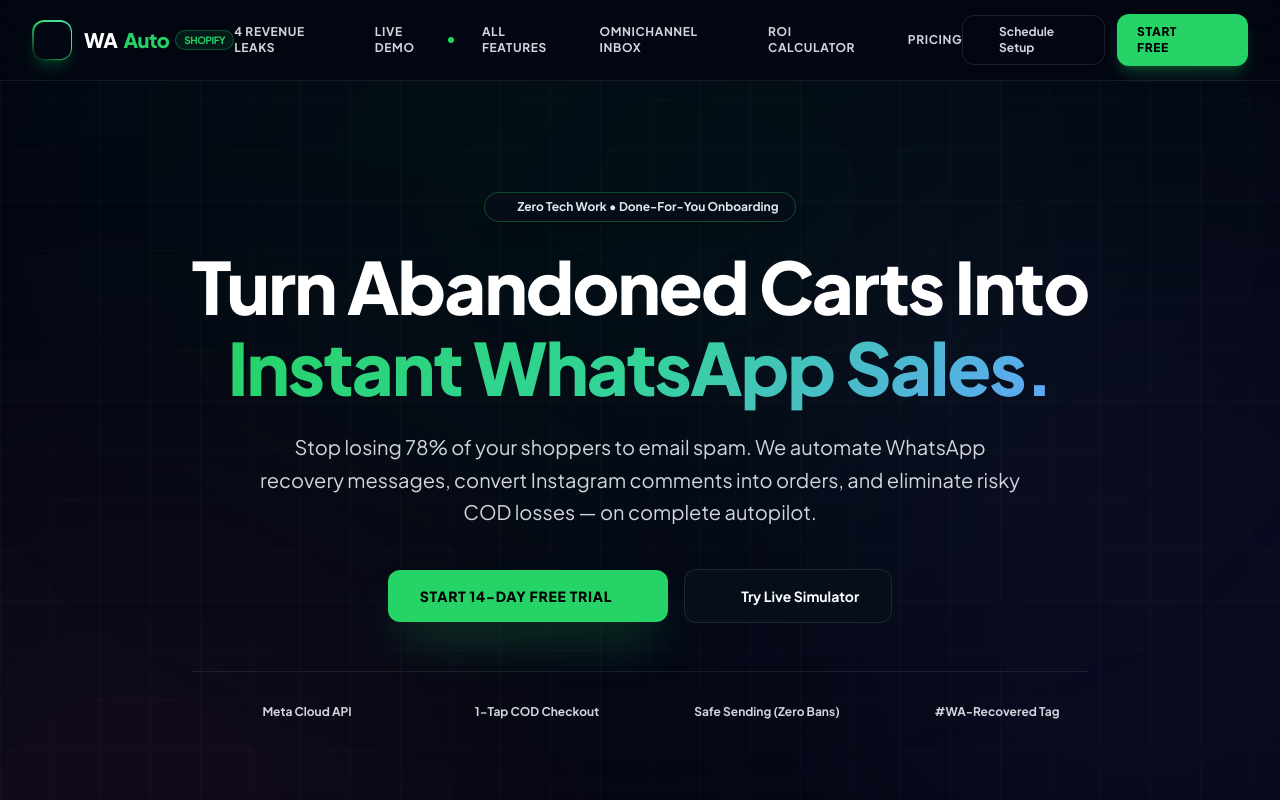
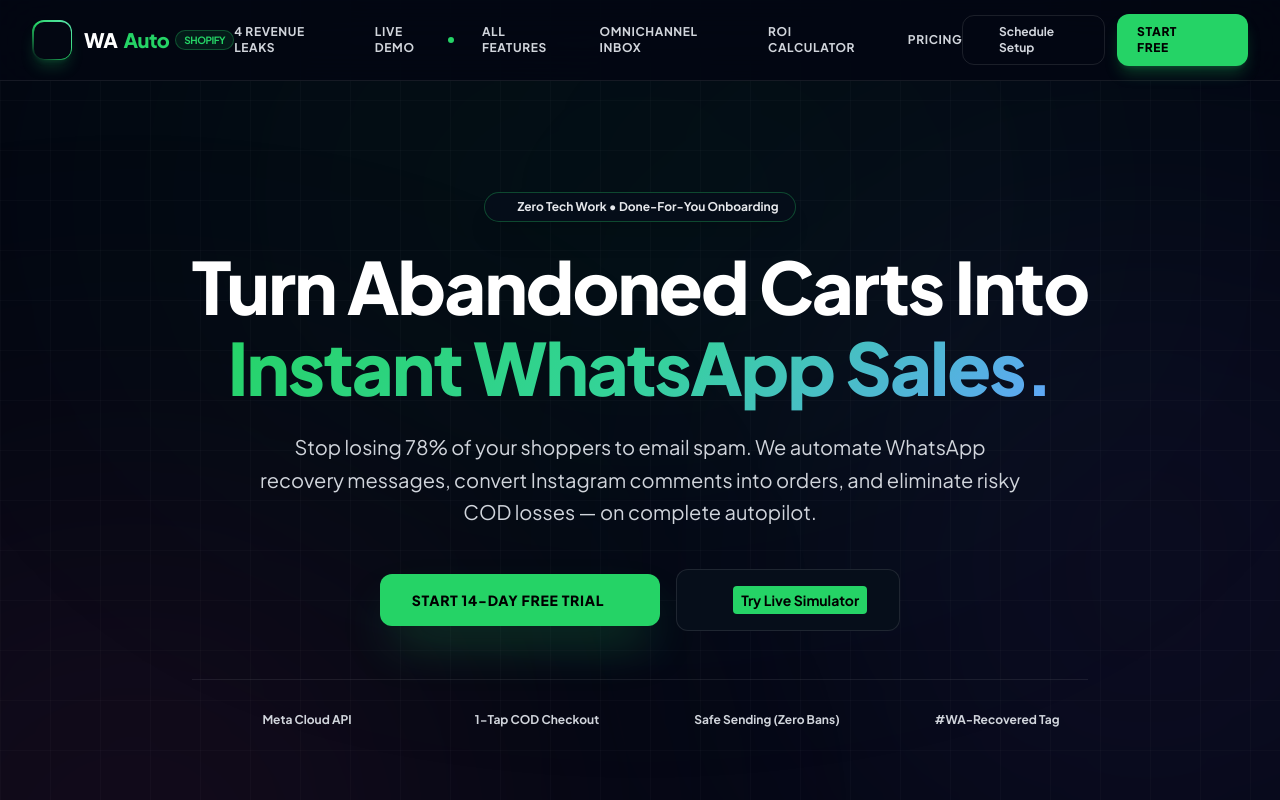
Before and after one commit to Sachin9548/wa-automation, a Next.js app in the folder whatsappsaas/: page / in a window 1280 px wide. Shown: the top 800 px of the page. Built offline with nearby package versions, Linux system fonts and the light colour scheme.

Commit message:
landing pasge update

```diff
--- a/whatsappsaas/src/app/page.tsx
+++ b/whatsappsaas/src/app/page.tsx
@@ -303,7 +303,7 @@ export default function Homepage() {
                   data-lucide="play"
                   className="w-4 h-4 text-brand-wa fill-brand-wa"
                 ></i>
-                <span>Try Live Simulator</span>
+                <span className="font-bold bg-brand-wa text-black px-2 py-1 rounded">Try Live Simulator</span>
               </a>
             </div>
 
```
